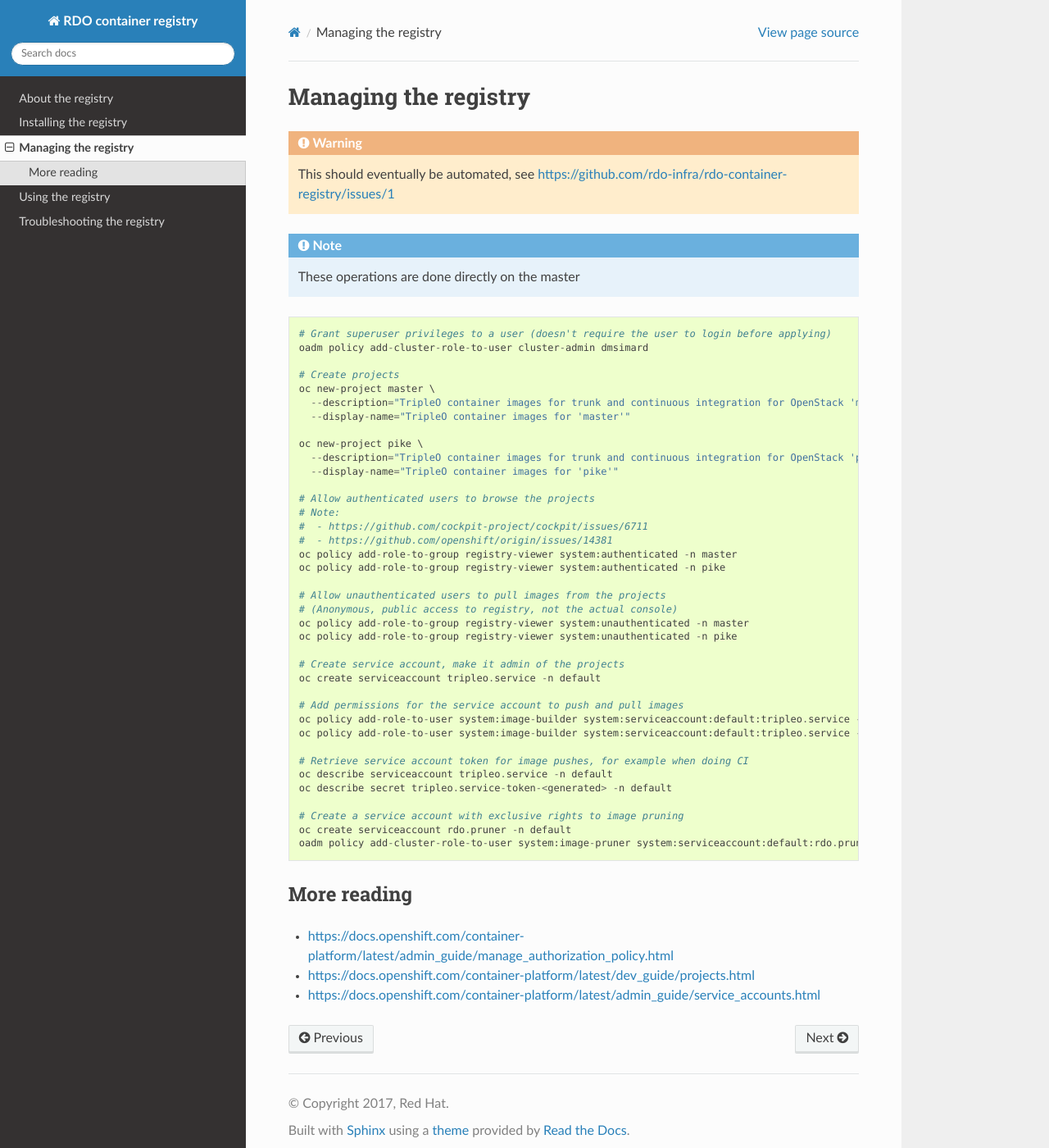
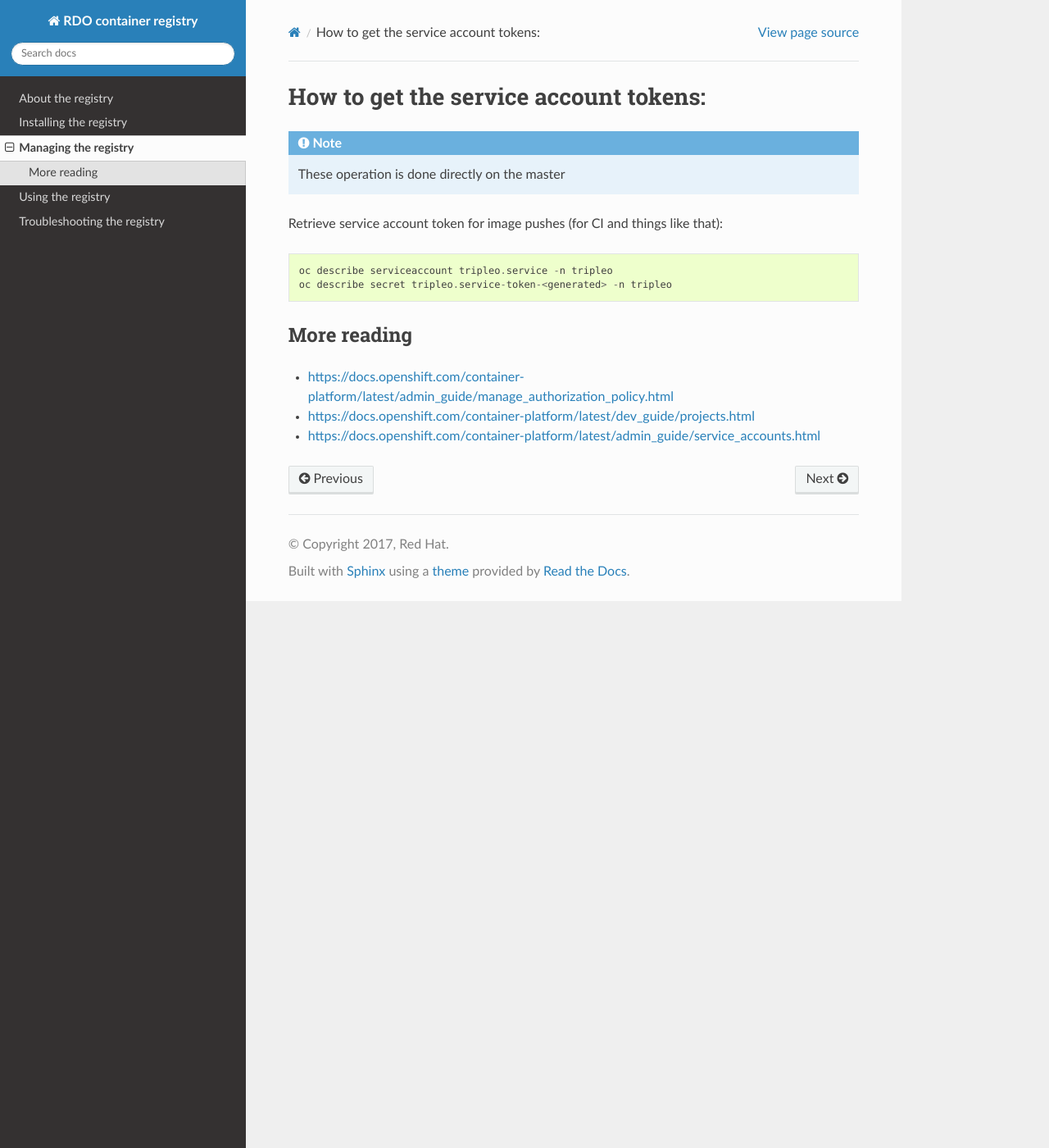
Before and after one commit to rdo-infra/rdo-container-registry, a Sphinx documentation site: the page built from doc/source/managing.rst, in a window 1280 px wide and 1400 px high. Shown: the whole window at 82% size. Built offline with Sphinx 7.4.7 and the Read the Docs theme 2.0.0, drawn with Linux system fonts in a browser that asks for light colours; the version number could not be read and is left out.

```diff
--- a/doc/source/managing.rst
+++ b/doc/source/managing.rst
@@ -1,51 +1,12 @@
-Managing the registry
-=====================
+How to get the service account tokens:
+======================================
 
-.. warning:: This should eventually be automated, see
-             https://github.com/rdo-infra/rdo-container-registry/issues/1
+.. note:: These operation is done directly on the master
 
-.. note:: These operations are done directly on the master
+Retrieve service account token for image pushes (for CI and things like that)::
 
-::
-
-    # Grant superuser privileges to a user (doesn't require the user to login before applying)
-    oadm policy add-cluster-role-to-user cluster-admin dmsimard
-
-    # Create projects
-    oc new-project master \
-      --description="TripleO container images for trunk and continuous integration for OpenStack 'master'" \
-      --display-name="TripleO container images for 'master'"
-
-    oc new-project pike \
-      --description="TripleO container images for trunk and continuous integration for OpenStack 'pike'" \
-      --display-name="TripleO container images for 'pike'"
-
-    # Allow authenticated users to browse the projects
-    # Note:
-    #  - https://github.com/cockpit-project/cockpit/issues/6711
-    #  - https://github.com/openshift/origin/issues/14381
-    oc policy add-role-to-group registry-viewer system:authenticated -n master
-    oc policy add-role-to-group registry-viewer system:authenticated -n pike
-
-    # Allow unauthenticated users to pull images from the projects
-    # (Anonymous, public access to registry, not the actual console)
-    oc policy add-role-to-group registry-viewer system:unauthenticated -n master
-    oc policy add-role-to-group registry-viewer system:unauthenticated -n pike
-
-    # Create service account, make it admin of the projects
-    oc create serviceaccount tripleo.service -n default
-
-    # Add permissions for the service account to push and pull images
-    oc policy add-role-to-user system:image-builder system:serviceaccount:default:tripleo.service -n master
-    oc policy add-role-to-user system:image-builder system:serviceaccount:default:tripleo.service -n pike
-
-    # Retrieve service account token for image pushes, for example when doing CI
-    oc describe serviceaccount tripleo.service -n default
-    oc describe secret tripleo.service-token-<generated> -n default
-
-    # Create a service account with exclusive rights to image pruning
-    oc create serviceaccount rdo.pruner -n default
-    oadm policy add-cluster-role-to-user system:image-pruner system:serviceaccount:default:rdo.pruner -n default
+    oc describe serviceaccount tripleo.service -n tripleo
+    oc describe secret tripleo.service-token-<generated> -n tripleo
 
 More reading
 ~~~~~~~~~~~~
```
Also changed, not shown: projects-creation.yml (added, +22 -0 lines), 6 other files.
